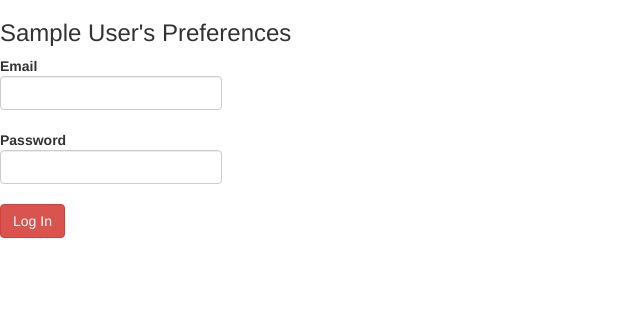
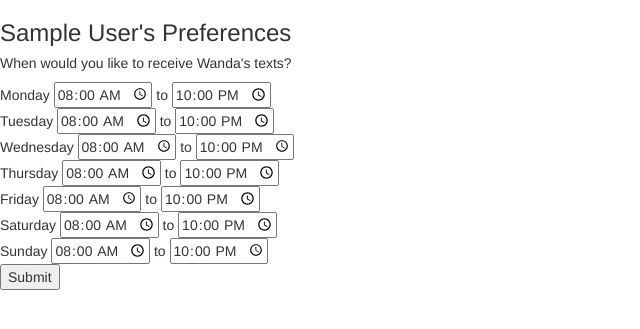
Before and after one commit to ameeli/wanda, a Flask app: page /preferences in a window 1280 px wide. Shown: the top 329 px of the page, without its empty margins (0-640 px from the left). Run offline with Flask 2, Linux system fonts and the light colour scheme; the visitor is signed in with stand-in values (Sample User, id 1); some libraries are stand-ins or nearby versions.

Commit message:
Updated preferences route and template to allow user to select time windows.

```diff
--- a/server.py
+++ b/server.py
@@ -8,7 +8,7 @@ from twilio.rest import Client
 from twilio.twiml.messaging_response import MessagingResponse
 
 # import objects and classes from model.py
-from model import connect_to_db, db, User
+from model import connect_to_db, db, User, TimeWindow, Response, AppText
 
 import os
 # my Account Sid and Auth Token from twilio.com/console
@@ -115,7 +115,29 @@ def show_preferences():
 def update_preferences():
     """Adds user's time window preferences to time_windows table in db."""
 
+    # get 2 lists of start and stop times from preferences.html
+    start_times = request.form.getlist('start_time')
+    stop_times = request.form.getlist('stop_time')
+    days_of_week = [1, 2, 3, 4, 5, 6, 7]
 
+    # zip start_times, stop_times, and days_of_week into list of tuples
+    time_windows = zip(start_times, stop_times, days_of_week)
+
+    # for every item in time_window, instantiate an instance of TimeWindow
+    for window in time_windows:
+        time_window = TimeWindow(start_time=window[0],
+                                 end_time=window[1],
+                                 day_of_week=window[2],
+                                 user_id=session['user_id'])
+
+        # add time_window to database
+        db.session.add(time_window)
+
+    db.session.commit()
+
+    flash('Your time window preferences have been successfully updated!')
+
+    return redirect('/')
 
 
 # this route is an example from Twilio of how to respond to a user text
@@ -141,6 +163,7 @@ def send_welcome_text(mobile):
                            to=mobile)
 
 
+
 if __name__ == "__main__":
     app.debug = True
 
@@ -148,5 +171,4 @@ if __name__ == "__main__":
 
     # Use the DebugToolbar
     # DebugToolbarExtension(app)
-
     app.run(host="0.0.0.0")
--- a/templates/base.html
+++ b/templates/base.html
@@ -6,6 +6,8 @@
 
   <link rel="stylesheet"
     href="https://maxcdn.bootstrapcdn.com/bootstrap/3.3.5/css/bootstrap.css">
+
+  <script src="https://code.jquery.com/jquery.js"></script>
 
   <script src="https://maxcdn.bootstrapcdn.com/bootstrap/3.3.5/js/bootstrap.min.js"></script>
 
--- a/templates/preferences.html
+++ b/templates/preferences.html
@@ -7,25 +7,56 @@
   <h3>{{ fname }}'s Preferences</h3>
 
     <form action="/preferences" method="POST">
+        <h5>When would you like to receive Wanda's texts?</h5>
 
-        <div class="form-group">
-            <label>
-                Email
-                <input type="email" name="email" class="form-control">
-            </label>
-          </div>
+        <div>
+          Monday
+          <input type="time" name="start_time" value="08:00"> to
+          <input type="time" name="stop_time" value="22:00">
+        </div>
 
-          <div class="form-group">
-            <label>
-              Password
-              <input type="password" name="password" class="form-control">
-            </label>
-          </div>
+        <div>
+          Tuesday
+          <input type="time" name="start_time" value="08:00"> to
+          <input type="time" name="stop_time" value="22:00">
+        </div>
 
-          <div class="form-group">
-            <input type="submit" value="Log In" class="btn btn-danger">
-          </div>
+        <div>
+          Wednesday
+          <input type="time" name="start_time" value="08:00"> to
+          <input type="time" name="stop_time" value="22:00">
+        </div>
 
-      </form>
+        <div>
+          Thursday
+          <input type="time" name="start_time" value="08:00"> to
+          <input type="time" name="stop_time" value="22:00">
+        </div>
+
+        <div>
+          Friday
+          <input type="time" name="start_time" value="08:00"> to
+          <input type="time" name="stop_time" value="22:00">
+        </div>
+
+        <div>
+          Saturday
+          <input type="time" name="start_time" value="08:00"> to
+          <input type="time" name="stop_time" value="22:00">
+        </div>
+
+        <div>
+          Sunday
+          <input type="time" name="start_time" value="08:00"> to
+          <input type="time" name="stop_time" value="22:00">
+        </div>
+
+        <input type="submit">
+    </form>
+
+  <script>
+    let daysOfWeek = document.querySelector('#day_of_week').value
+  </script>
+
 
 {% endblock %}
```
Also changed, not shown: model.py (+18 -18 lines), 1 other file.
